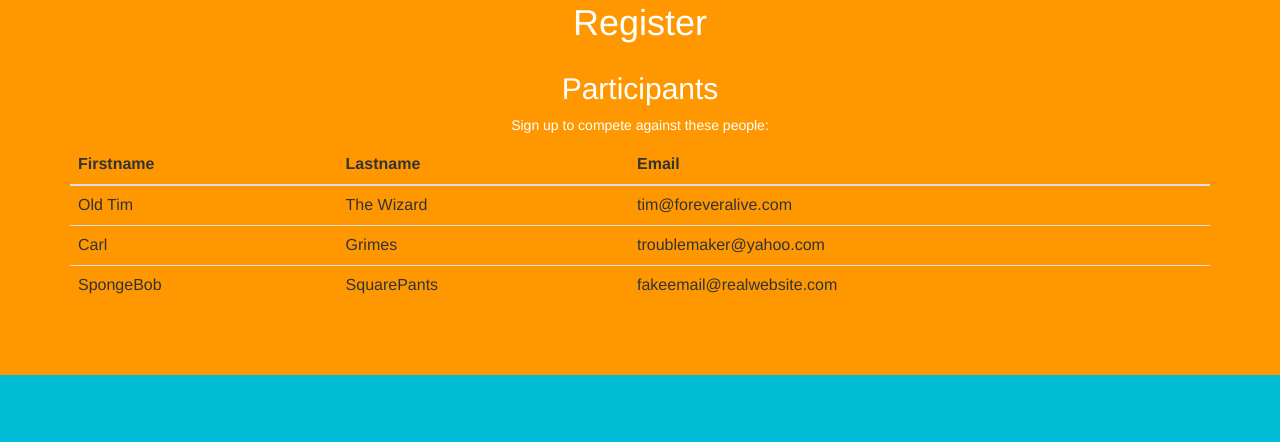
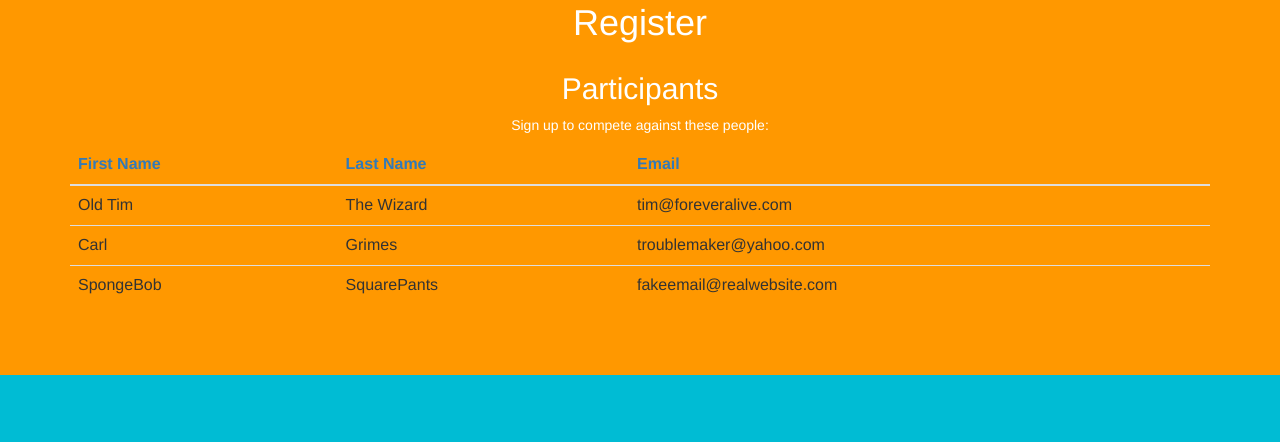
Before and after one commit to dkuhrmeyer/Bootstrap, a plain HTML site: page index.html in a window 1280 px wide. Shown: the part 1870-2312 px from the top of the page. Drawn offline with nearby package versions, Linux system fonts and the light colour scheme.

Commit message:
even more stuff

```diff
--- a/index.html
+++ b/index.html
@@ -6,6 +6,7 @@
         <link rel="stylesheet" href="style.css">
         <script src="https://ajax.googleapis.com/ajax/libs/jquery/1.12.0/jquery.min.js"></script>
         <script src="http://maxcdn.bootstrapcdn.com/bootstrap/3.3.6/js/bootstrap.min.js"></script>
+    <script src="script.js"></script>
         <style>
             body {
               position: relative;
@@ -151,9 +152,9 @@
           <table class="table">
             <thead>
               <tr>
-                <th>Firstname</th>
-                <th>Lastname</th>
-                <th>Email</th>
+                <th><a data-toggle="tooltip" title="The person's first name!">First Name</a></th>
+                <th><a data-toggle="tooltip" title="The person's last name!">Last Name</a></th>
+                <th><a data-toggle="tooltip" title="The person's email!">Email</a></th>
               </tr>
             </thead>
             <tbody>
--- a/script.js
+++ b/script.js
@@ -1,3 +1,5 @@
 $(document).ready(function() {
     $('#myCarousel').carousel();
+    $('[data-toggle="tooltip"]').tooltip();
+
 })
```
